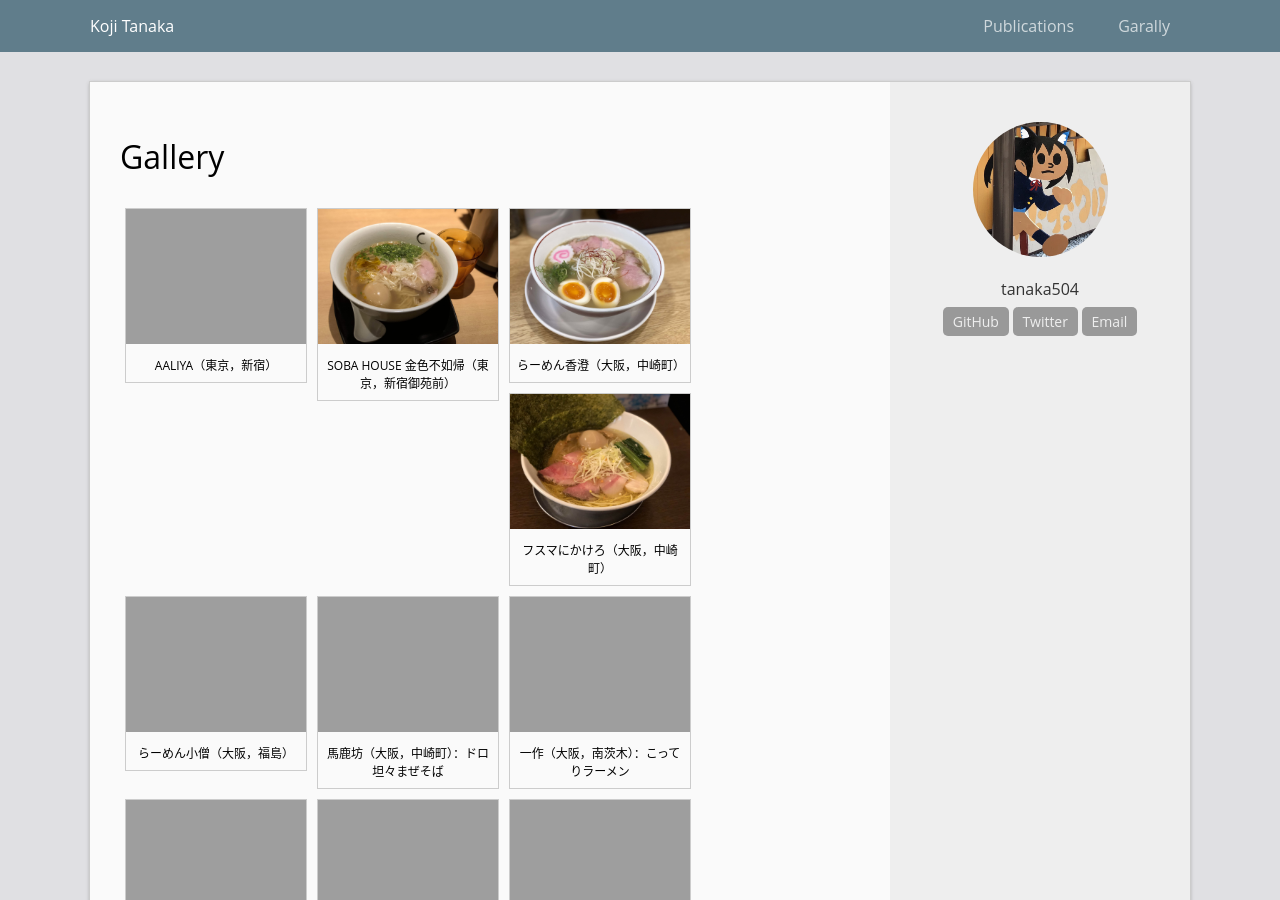
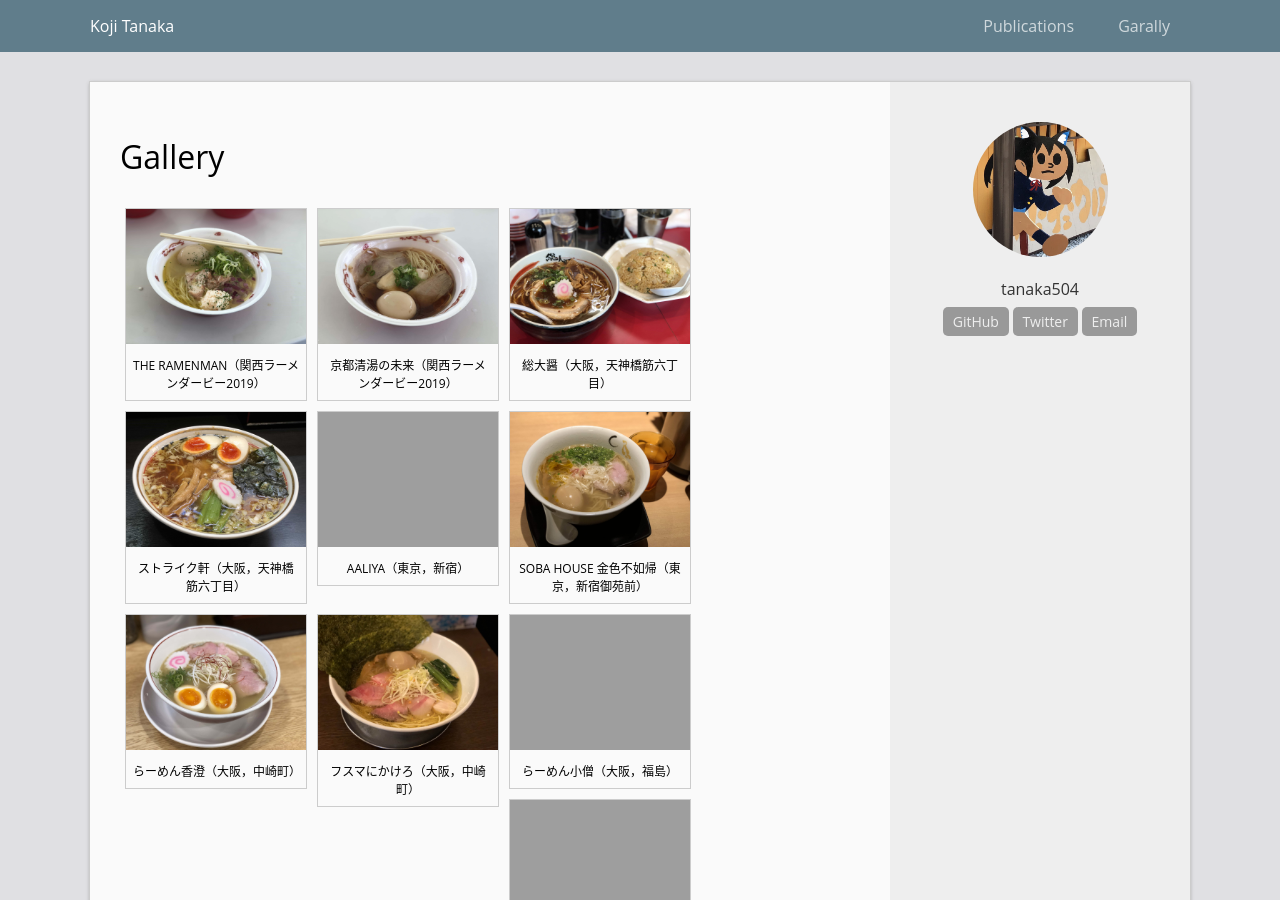
Before and after one commit to tanaka504/tanaka504.github.io, a Jekyll site: the page built from gallery.html, in a window 1280 px wide and 900 px high. Built offline with Jekyll 4.4.1, drawn with Linux system fonts in a browser that asks for light colours.

Commit message:
20191014 update gallery

```diff
--- a/_data/gallery.json
+++ b/_data/gallery.json
@@ -1,9 +1,24 @@
 [
+  {
+    "image": "20191014_ramenman.jpg",
+    "description": "THE RAMENMAN（関西ラーメンダービー2019）"
+  },
+  {
+    "image": "20191014_touhichi.jpg",
+    "description": "京都清湯の未来（関西ラーメンダービー2019）"
+  },
+  {
+    "image": "20191013_soudaisho.jpg",
+    "description": "総大醤（大阪，天神橋筋六丁目）"
+  },
+  {
+    "image": "20191006_strike.jpg",
+    "description": "ストライク軒（大阪，天神橋筋六丁目）"
+  },
   {
     "image": "20191001_aaliya.jpg",
     "description": "AALIYA（東京，新宿）"
   },
-
   {
     "image": "20190930_konjiki.jpg",
     "description": "SOBA HOUSE 金色不如帰（東京，新宿御苑前）"
```
Also changed, not shown: images/20191006_strike.jpg (added), images/20191013_soudaisho.jpg (added), images/20191014_ramenman.jpg (added), images/20191014_touhichi.jpg (added).
